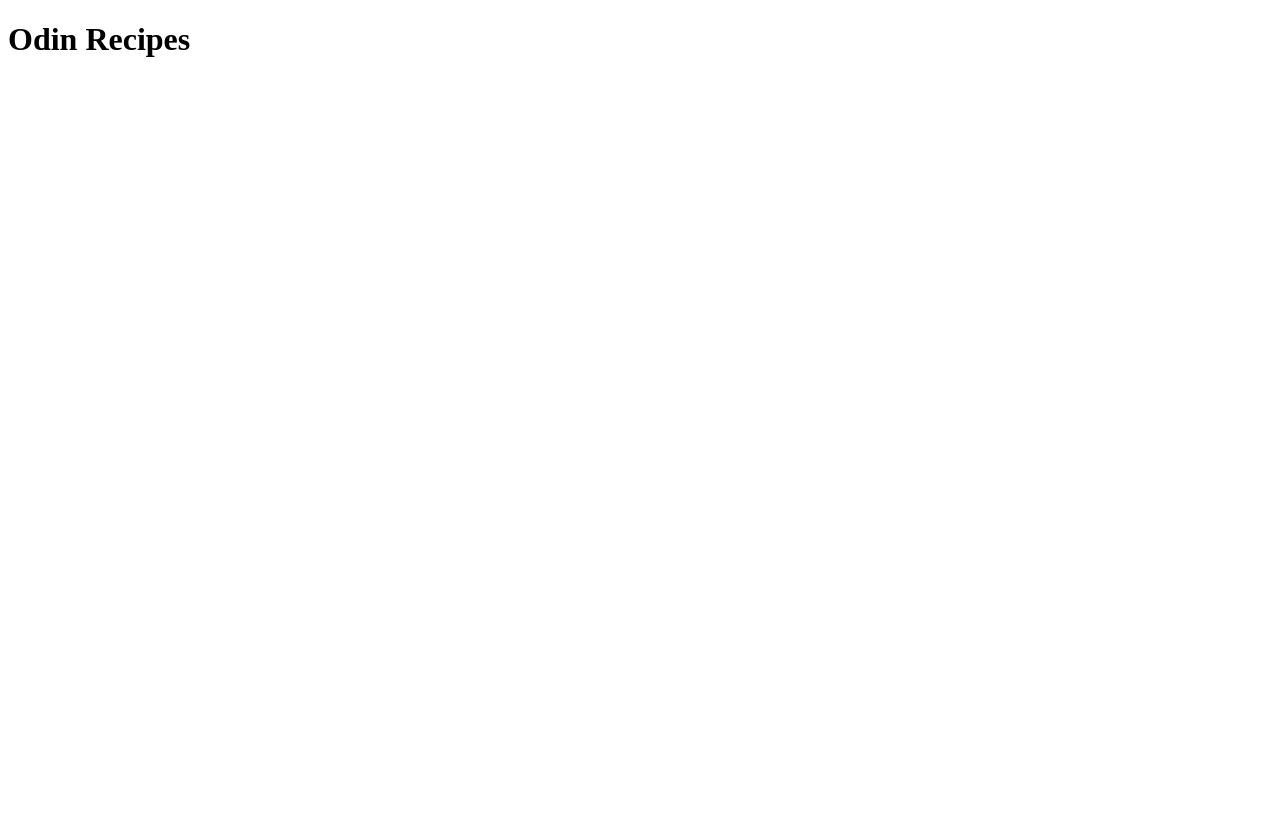
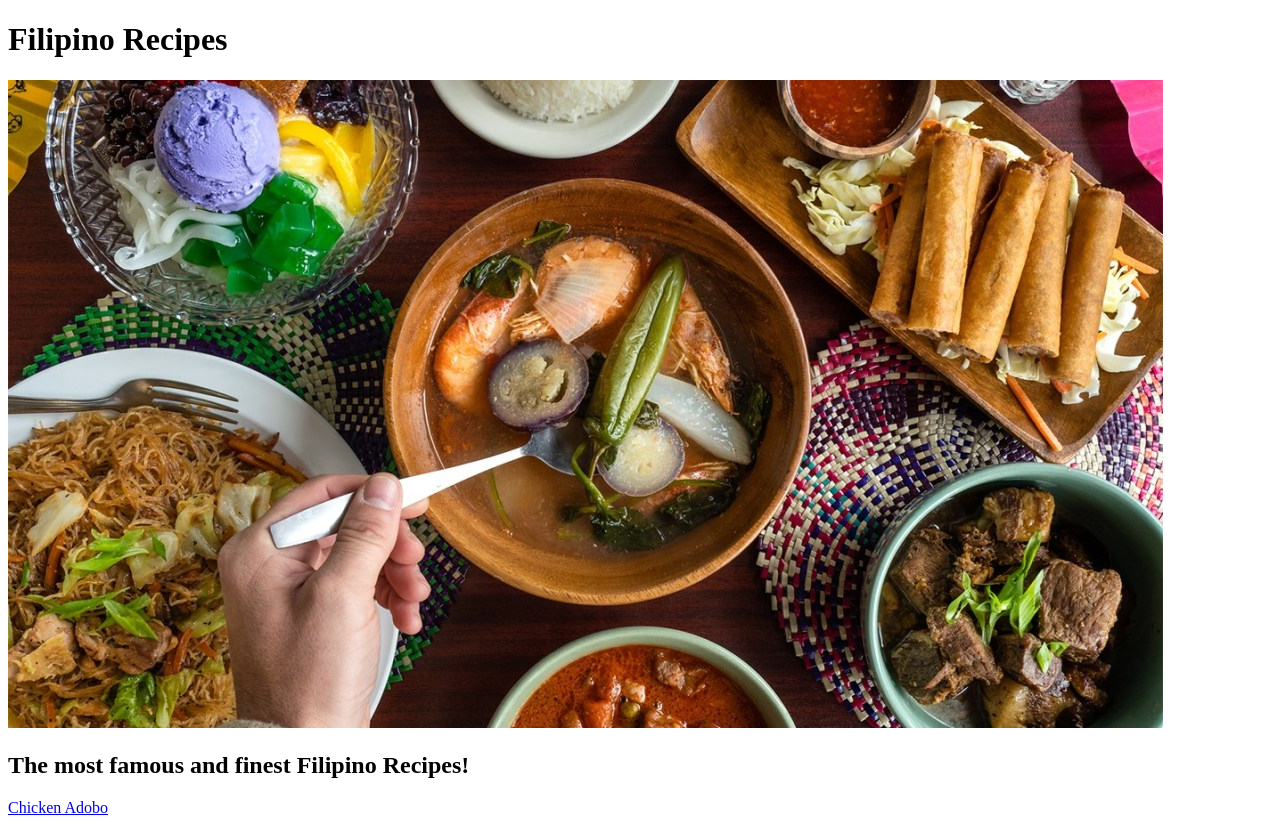
Before and after one commit to marcelee0713/odin-recipes, a plain HTML site: page index.html in a window 1280 px wide. Before the commit the page ends 800 px from the top, so only its background shows below. Drawn offline with Linux system fonts and the light colour scheme.

Commit message:
Added the link and images for the project

```diff
--- a/index.html
+++ b/index.html
@@ -1,10 +1,14 @@
 <!DOCTYPE html>
 <html>
     <head>
-        <title>Odin Recipes</title>
+        <title>Filipino Recipes</title>
         <meta charset="UTF-8">
     </head>
     <body>
-        <h1>Odin Recipes</h1>
+        <h1>Filipino Recipes</h1>
+
+        <img src="img/mainbg.jpg">
+        <h2>The most famous and finest Filipino Recipes!</h2>
+        <p><a href="recipes/adobo.html">Chicken Adobo</a></p>
     </body>
 </html>
```
Also changed, not shown: img/adobo.jpg (added), img/mainbg.jpg (added).
